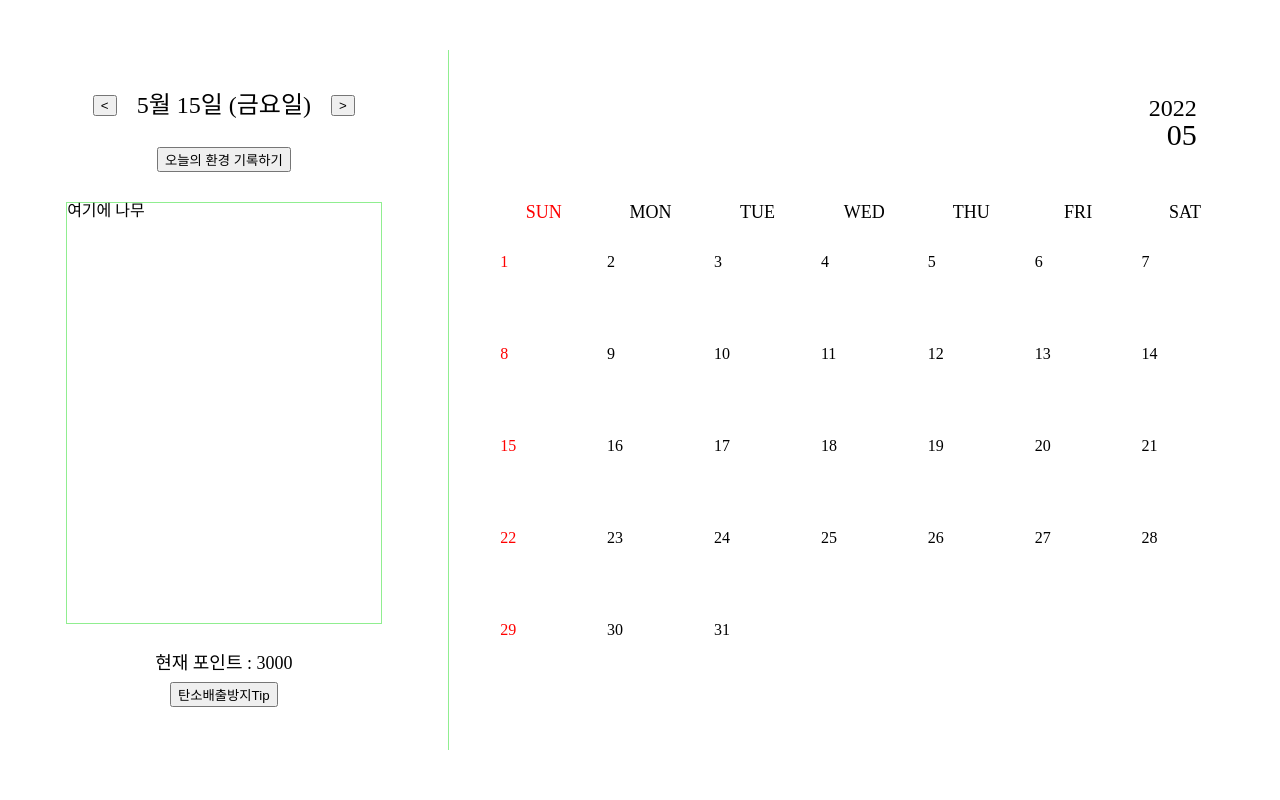
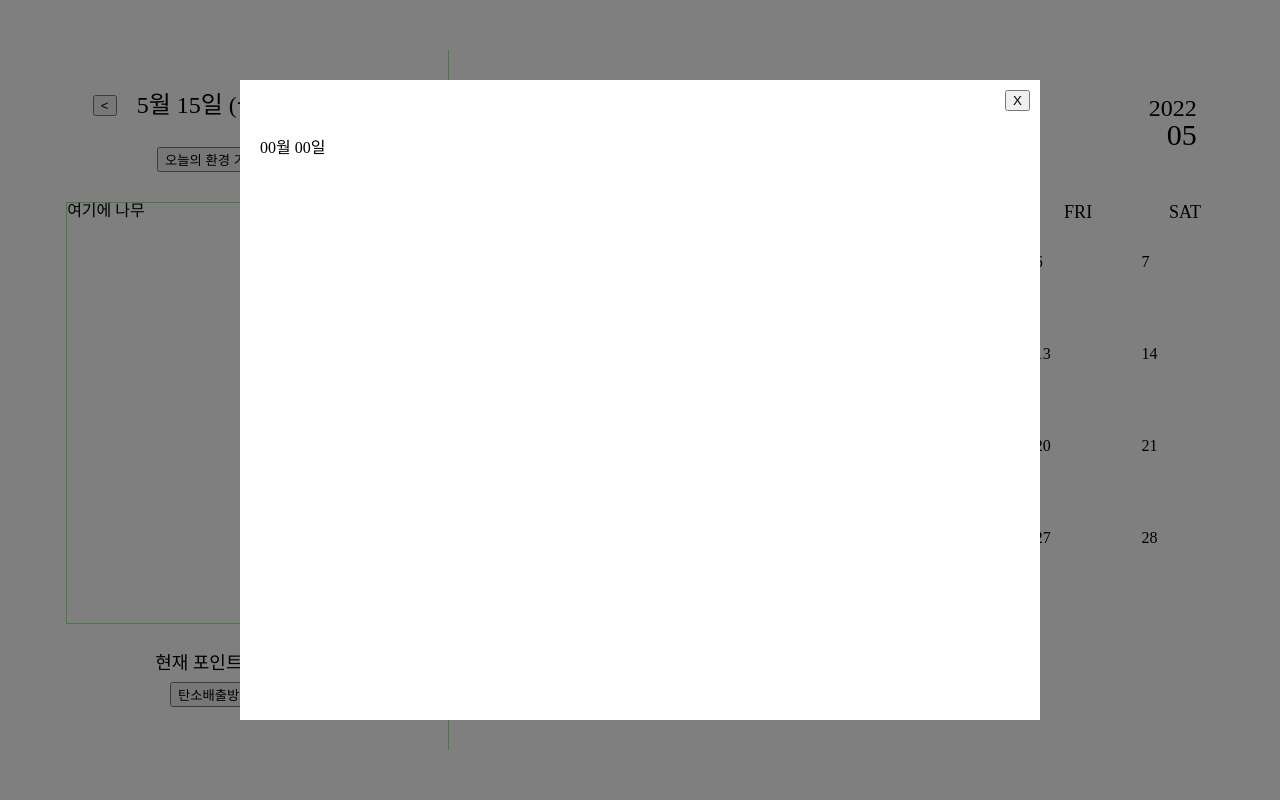
Before and after one commit to Team-jaheoble/NADA, a Django app: template NADA_project/templates/home.html in a window 1280 px wide. Run offline with Django 3.2, Linux system fonts and the light colour scheme; the template is opened without the code that fills it, so the values that code supplies are empty.

Commit message:
[추가] home.html에 모달 추가

```diff
--- a/NADA_project/templates/CSS/home.css
+++ b/NADA_project/templates/CSS/home.css
@@ -3,6 +3,7 @@ body {
   height: 100vh;
   min-width: 1024px;
   min-height: 768px;
+  position: relative;
 }
 
 .main {
@@ -108,3 +109,58 @@ body {
 .red {
   color: red;
 }
+
+.modal {
+  position: absolute;
+  display: flex;
+  justify-content: center;
+  align-items: center;
+  top: 0;
+  width: 100vw;
+  height: 100vh;
+  background-color: rgba(0, 0, 0, 0.5);
+}
+
+.modalBox {
+  position: relative;
+  background-color: white;
+  width: 800px;
+  height: 600px;
+  padding-top: 40px;
+}
+
+.exitBtn {
+  position: absolute;
+  top: 10px;
+  right: 10px;
+}
+
+.modalContent {
+  width: 100%;
+  height: 100%;
+  padding: 20px;
+  overflow: auto;
+}
+
+.plusBtns {
+  margin-top: 15px;
+}
+
+.plusBtn {
+  width: 350px;
+  height: 60px;
+  margin: 5px;
+}
+
+.minusPoints {
+  margin-top: 30px;
+}
+.minusBtns {
+  margin-top: 15px;
+}
+
+.minusBtn {
+  width: 350px;
+  height: 60px;
+  margin: 5px;
+}
--- a/NADA_project/templates/home.html
+++ b/NADA_project/templates/home.html
@@ -87,5 +87,47 @@
         </div>
       </div>
     </div>
+
+    <!--모달에 대한 컴포넌트-->
+    <div class="modal" style="display: none">
+      <div class="modalBox">
+        <button class="exitBtn">X</button>
+        <div class="modalContent">
+          <div class="plusPoints">
+            <h3>오늘의 잘한일!</h3>
+            <div class="plusBtns">
+              <button class="plusBtn">1</button>
+              <button class="plusBtn">2</button>
+              <button class="plusBtn">3</button>
+              <button class="plusBtn">4</button>
+              <button class="plusBtn">5</button>
+              <button class="plusBtn">6</button>
+            </div>
+          </div>
+
+          <div class="minusPoints">
+            <h3>오늘의 반성할 일ㅠ</h3>
+            <div class="minusBtns">
+              <button class="minusBtn">1</button>
+              <button class="minusBtn">2</button>
+              <button class="minusBtn">3</button>
+              <button class="minusBtn">4</button>
+              <button class="minusBtn">5</button>
+              <button class="minusBtn">6</button>
+            </div>
+          </div>
+        </div>
+      </div>
+    </div>
+
+    <!--모달에 대한 컴포넌트-->
+    <div class="modal">
+      <div class="modalBox">
+        <button class="exitBtn">X</button>
+        <div class="modalContent">
+          <h3>00월 00일</h3>
+        </div>
+      </div>
+    </div>
   </body>
 </html>
```
